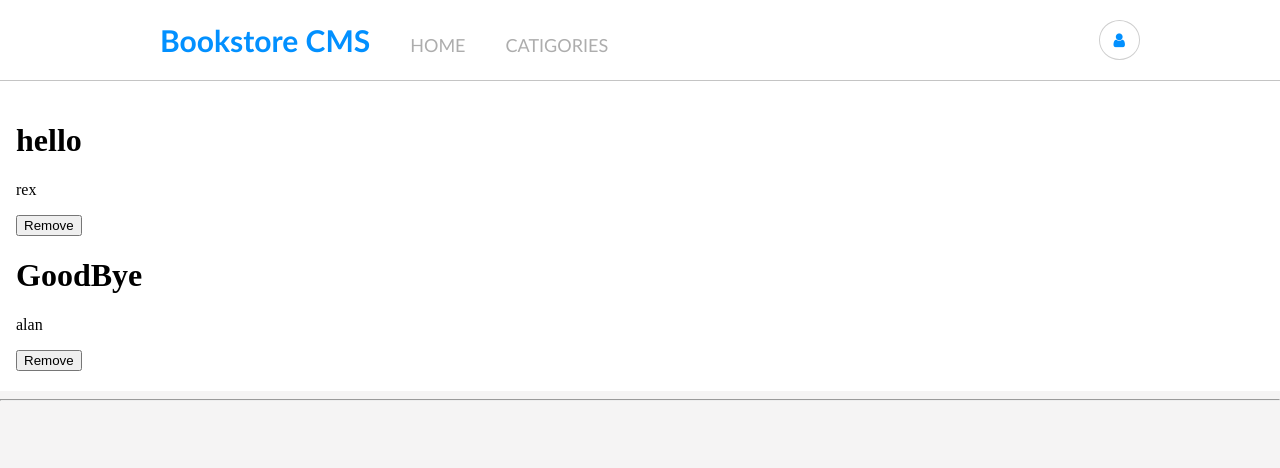
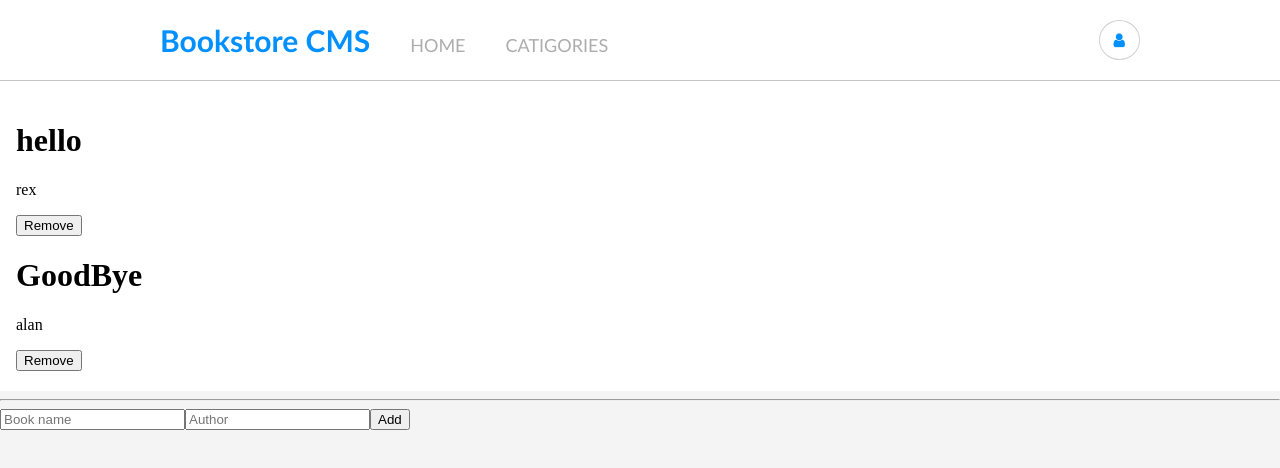
Before and after one commit to alanluqman/bookstore, a React (Create React App) app: page / in a window 1280 px wide. Shown: the top 468 px of the page. Built offline with nearby package versions, Linux system fonts and the light colour scheme.

Commit message:
Create add new book component

```diff
--- /dev/null
+++ b/src/components/book.css
@@ -0,0 +1,3 @@
+.book {
+  background-color: white;
+}
--- a/src/components/book.js
+++ b/src/components/book.js
@@ -1,4 +1,5 @@
 /* eslint-disable react/prop-types */
+import './book.css';
 
 function Book(props) {
   const { title, author } = props;
--- a/src/components/books.js
+++ b/src/components/books.js
@@ -2,6 +2,7 @@
 import { useState } from 'react';
 import Book from './book';
 import './books.css';
+import NewBook from './newBook';
 
 function Books() {
   const [books] = useState([{ id: 'book1', title: 'hello', author: 'rex' }, { id: 'book2', title: 'GoodBye', author: 'alan' }]);
@@ -11,6 +12,7 @@ function Books() {
         {books.map((book) => <Book key={book.id} title={book.title} author={book.author} />)}
       </div>
       <hr />
+      <NewBook />
     </>
   );
 }
--- /dev/null
+++ b/src/components/newBook.js
@@ -0,0 +1,11 @@
+function NewBook() {
+  return (
+    <>
+      <input type="text" placeholder="Book name" />
+      <input type="text" placeholder="Author" />
+      <button type="button">Add</button>
+    </>
+  );
+}
+
+export default NewBook;
```
